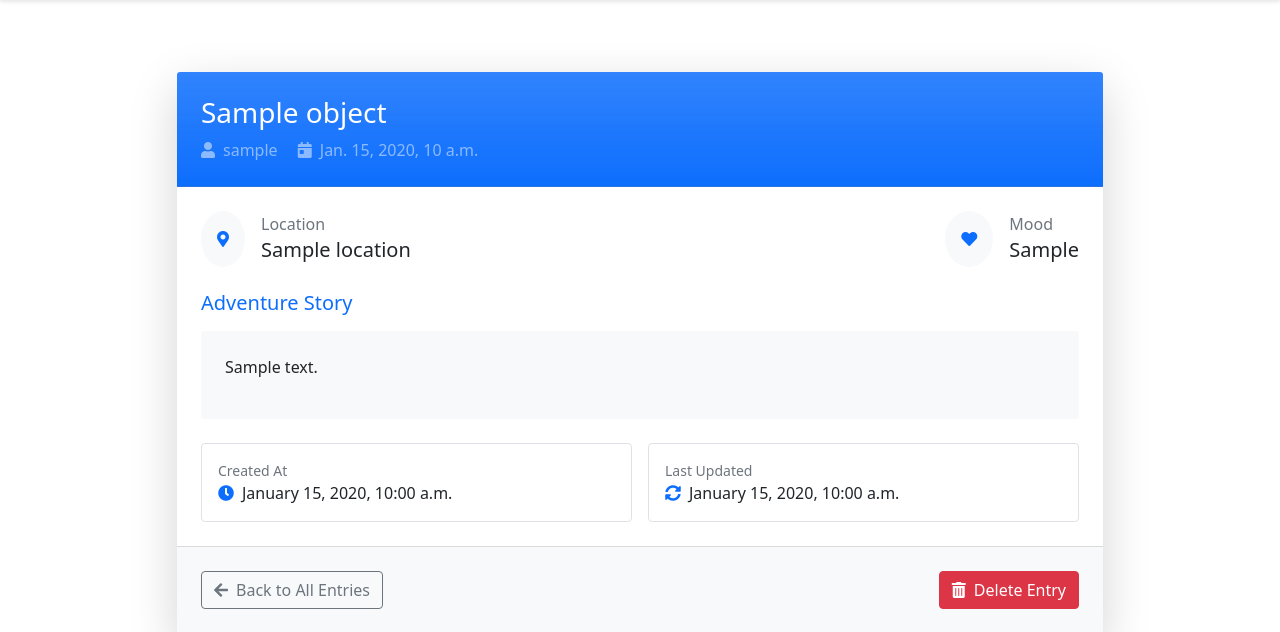
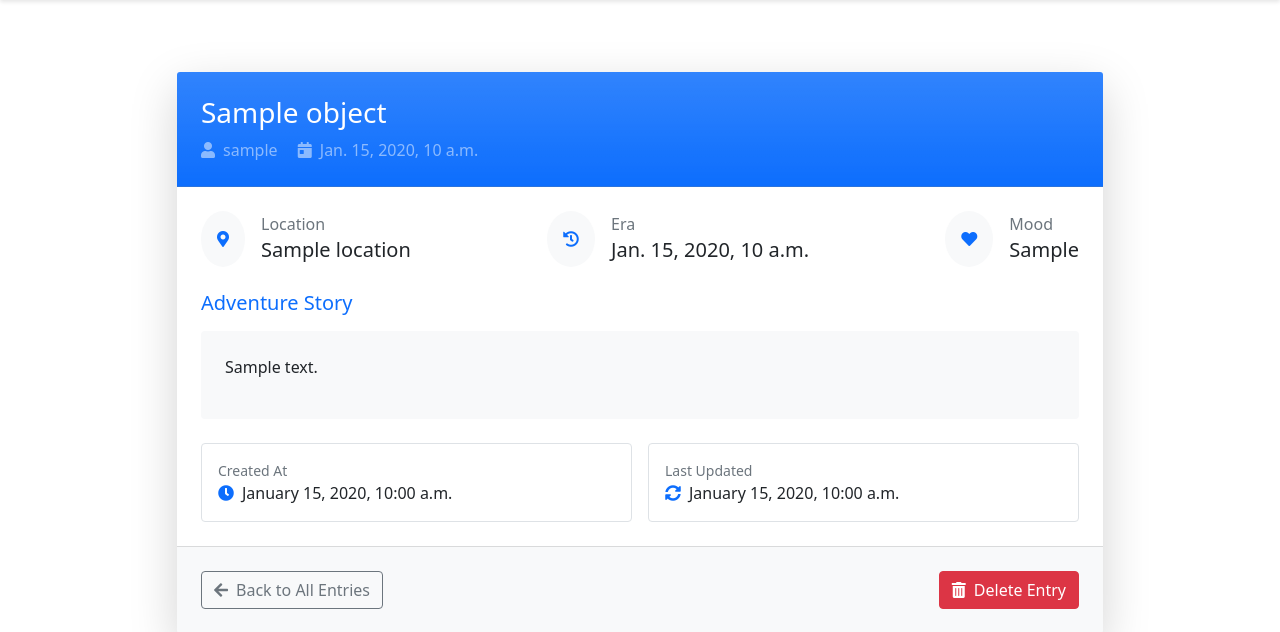
Before and after one commit to VarshithaK22/time_traveller_diary, a Django app: template diary_project/diary/templates/entry/detail.html in a window 1280 px wide. Shown: the part 78-710 px from the top of the page. Run offline with Django 5.2, Linux system fonts and the light colour scheme; the template is opened without the code that fills it: most values are stand-ins (such as "Sample title", 1, 10 or a date in 2020); some libraries are stand-ins or nearby versions.

Commit message:
UI changes for time period selector

```diff
--- a/diary_project/diary/templates/entry/detail.html
+++ b/diary_project/diary/templates/entry/detail.html
@@ -34,6 +34,18 @@
                                     <h5 class="mb-0">{{ object.location }}</h5>
                                 </div>
                             </div>
+
+
+                            <div class="d-flex align-items-center">
+                                <div class="bg-light p-3 rounded-circle me-3">
+                                    <i class="fas fa-history text-primary"></i>
+                                </div>
+                                <div>
+                                    <h6 class="text-muted mb-1">Era</h6>
+                                    <h5 class="mb-0">{{ object.get_time_period_display }}</h5>
+                                </div>
+                            </div>
+
 
                             <!-- Mood Info (Right) -->
                             <div class="d-flex align-items-center">
```
